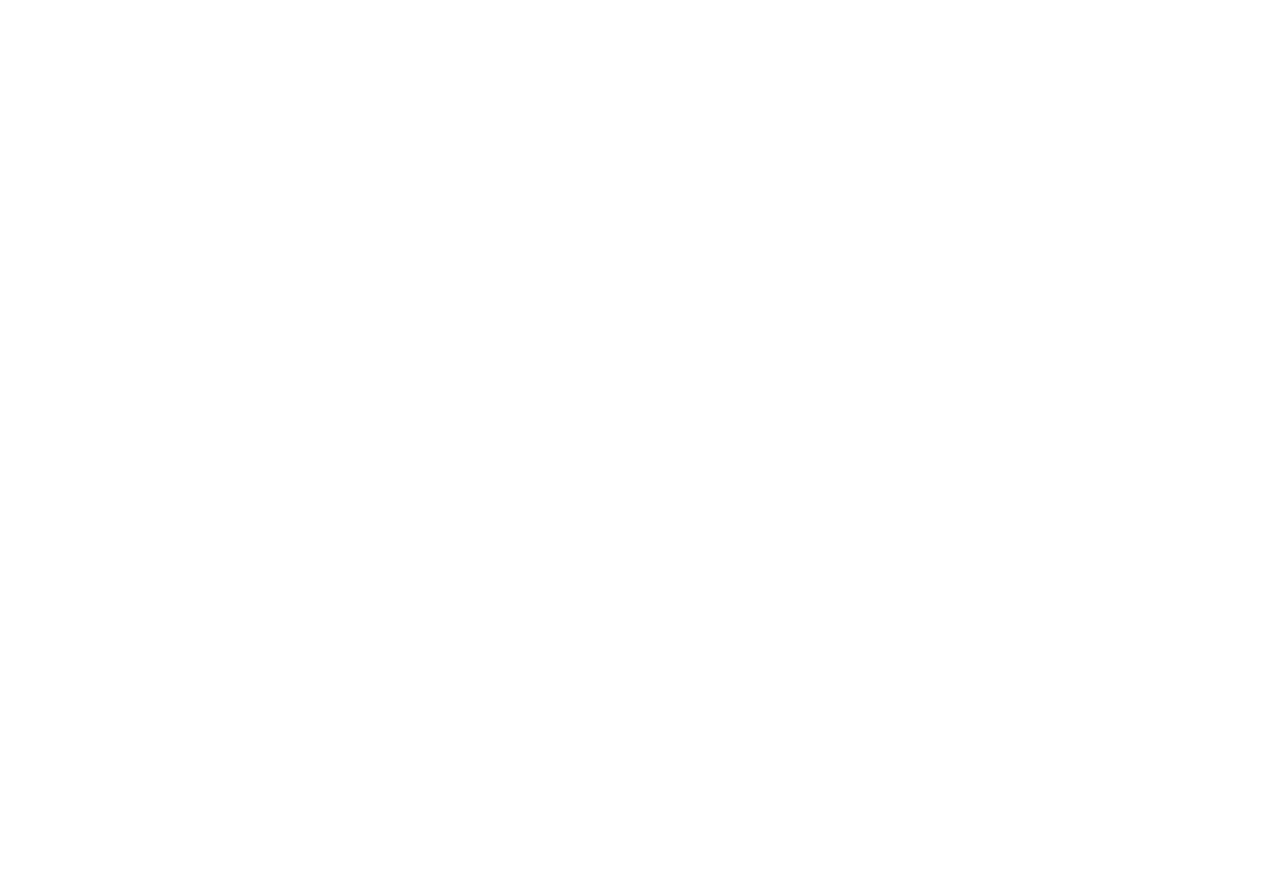
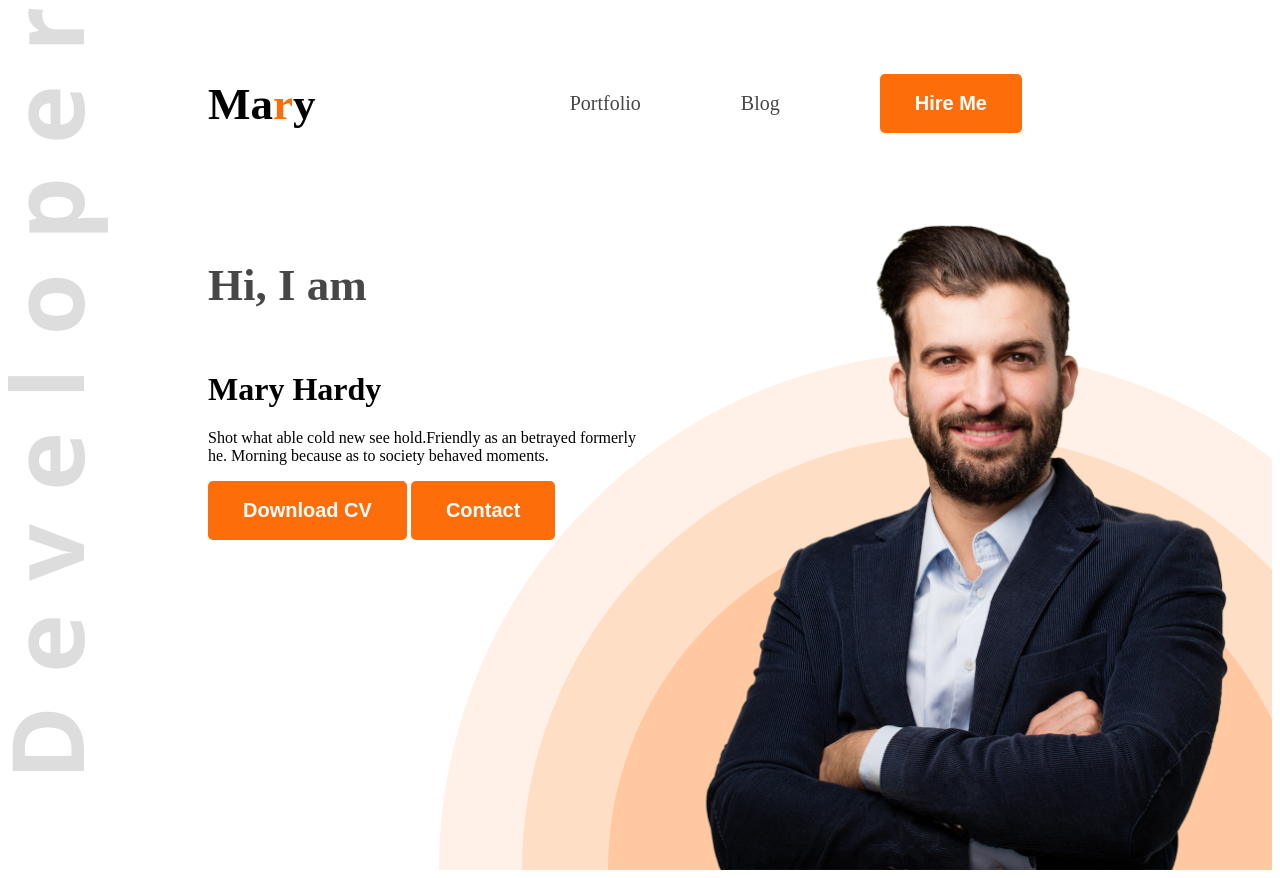
Before and after one commit to hriday33333/web-developer-portfolio, a plain HTML site: page index.html in a window 1280 px wide. Before the commit the page ends 800 px from the top, so only its background shows below. Drawn offline with Linux system fonts and the light colour scheme.

Commit message:
added paragraph and images

```diff
--- a/index.html
+++ b/index.html
@@ -4,10 +4,34 @@
     <meta charset="UTF-8">
     <meta name="viewport" content="width=device-width, initial-scale=1.0">
     <title>wed developer portfolio</title>
+    <link rel="preconnect" href="https://fonts.googleapis.com">
+<link rel="preconnect" href="https://fonts.gstatic.com" crossorigin>
+<link href="https://fonts.googleapis.com/css2?family=Open+Sans:ital,wght@0,300..800;1,300..800&display=swap" rel="stylesheet">
+    <link rel="stylesheet" href="styles/portfolio.css">
 </head>
-<body>
-    <header>
-
+<body class=".open-sans-normal">
+    <header class="header">
+        <nav>
+            <h3 class="nav-title">Ma<span class="text-primary">r</span>y</h3>
+            <ul>
+                <li><a class="dark-2" href="">Portfolio</a></li>
+                <li><a class="dark-2" href="">Blog</a></li>
+                <li><a href=""><button class="btn-praymari">Hire Me</button></a></li>
+            </ul>
+        </nav>
+        <div class="banner">
+            <div class="banner-content">
+           <h4 class="banner-greeting dark-2 ">Hi, I am</h4>
+           <h1 class="banner-titlr"> Mary Hardy</h1>
+           <p class="banner-description">
+            Shot what able cold new see hold.Friendly as an betrayed formerly
+            he. Morning because as to society behaved moments.
+           </p>
+           <button class="btn-praymari"> Download CV</button>
+           <button class="btn-praymari">Contact</button>
+            </div>
+            <img class="banner-profle-pic" src="images/hardy.png" alt="">
+        </div>
     </header>
     <main>
 
--- /dev/null
+++ b/styles/portfolio.css
@@ -0,0 +1,82 @@
+
+.open-sans-normal {
+  font-family: "Open Sans", sans-serif;
+  font-optical-sizing: auto;
+  font-style: normal;
+  font-variation-settings:
+    "wdth" 100;
+}
+
+
+/* share style */
+.text-primary{
+    color: #FD6E0A;
+}
+.dark-2{
+    color: #474747;
+}
+
+.btn-praymari{
+    background-color:#FD6E0A ;
+    font-weight: bold;
+    font-size: 20px;
+    color: white;
+    border: none;
+    padding: 18px 35px;
+    border-radius: 5px;
+}
+
+/* header */
+.header{
+
+    background-image: url('../images/developer.png'), url('../images/header_bg.png');
+    background-repeat: no-repeat;
+    background-position: top left,bottom right;
+}
+
+/* nav styles */
+nav{
+    display: flex;
+    align-items: center;
+    justify-content: space-between;
+    margin: 0px 200px;
+}
+.nav-title{
+    font-weight: 800;
+    font-size: 45px;
+}
+
+nav ul{
+    display: flex;
+    align-items: center;
+}
+nav ul li{
+    list-style: none;
+    margin: 50px;
+}
+nav li a{
+    text-decoration: none;
+    font-size: 20px;
+
+}
+/* banner style */
+.banner{
+    display: flex;
+    justify-content: space-between;
+    margin: 0 35px 0 200px;
+}
+.banner-content{
+    max-width: 580px;
+
+}
+.banner-greeting{
+    font-size: 45px;
+    font-weight: 600;
+}
+.banner-title{
+    font-weight: bold;
+    font-size: 85px;
+}
+.banner-profle-pic{
+    width: 580px;
+}
```
Also changed, not shown: images/mmmmm-removebg-preview.png (added).
